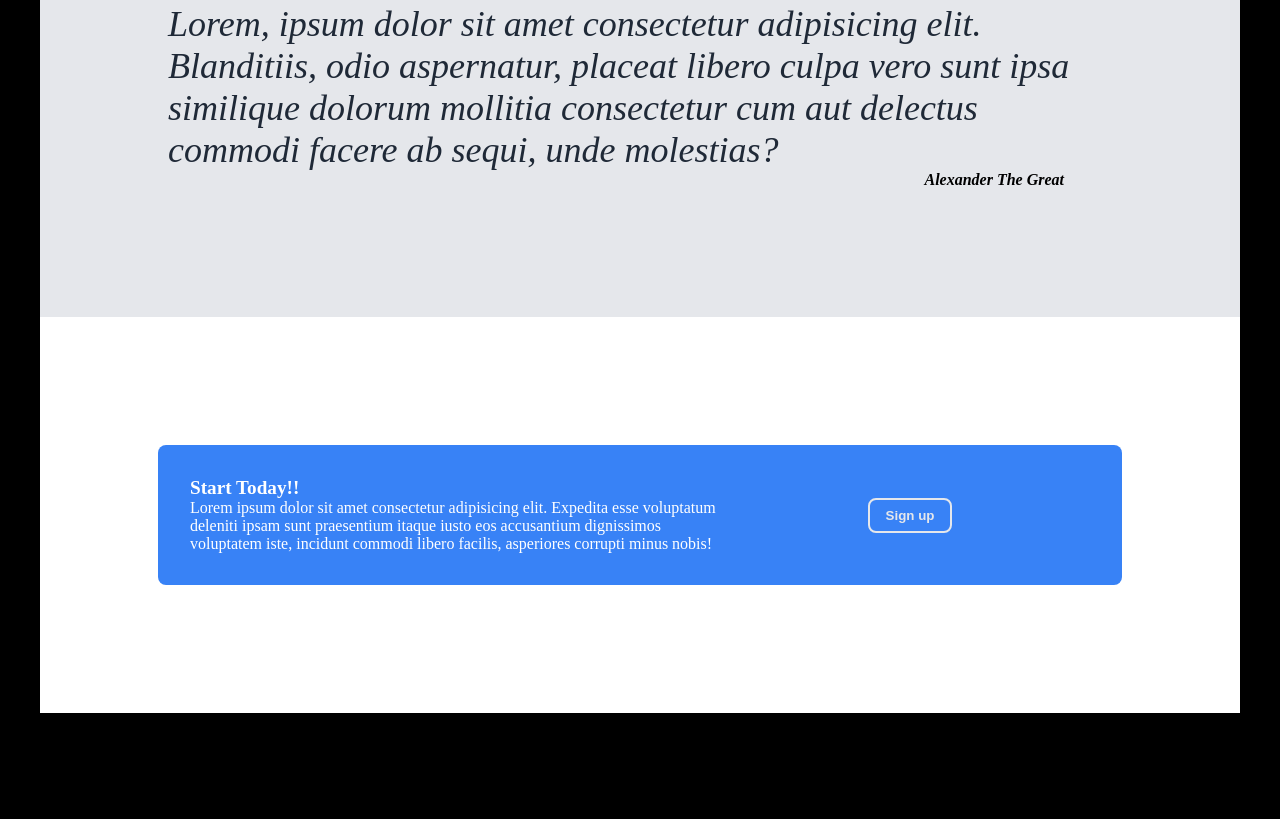
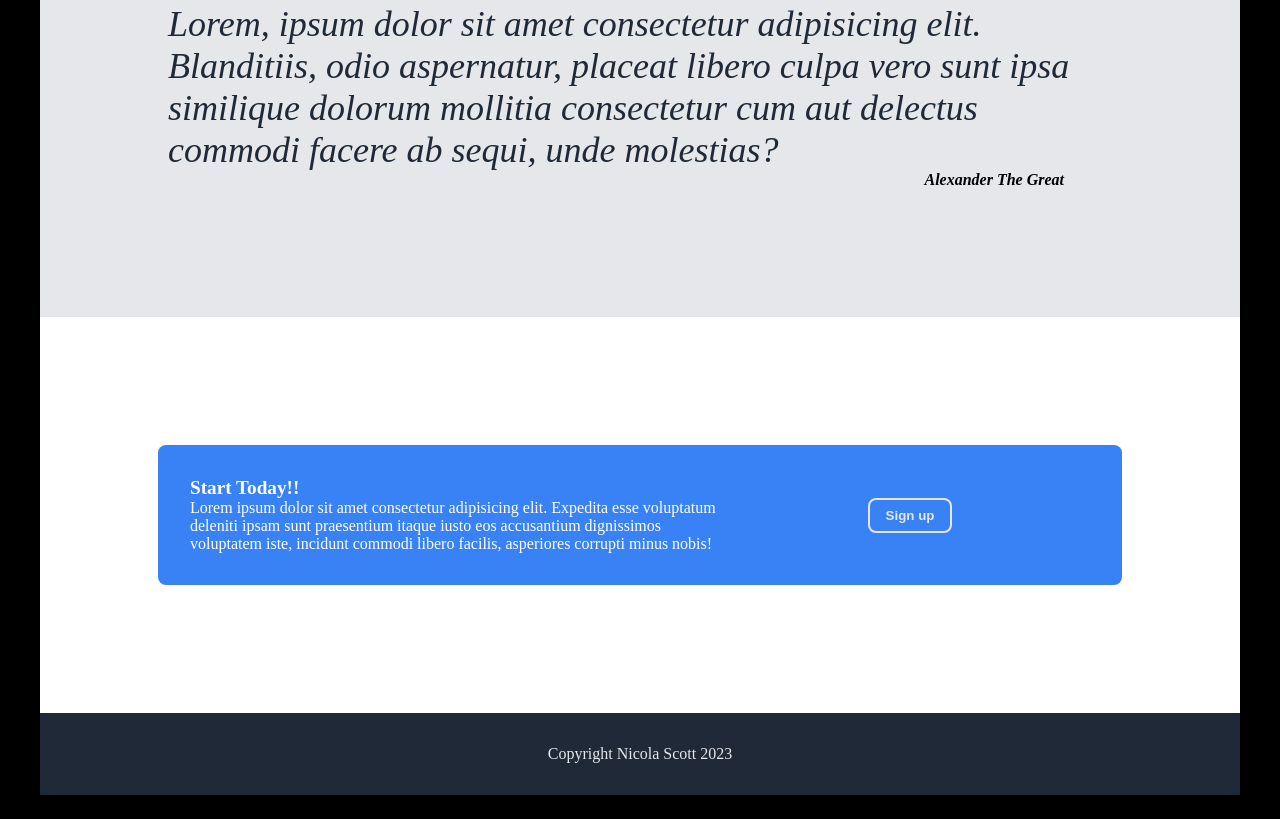
Before and after one commit to NScotty/Landing-page, a plain HTML site: page index.html in a window 1280 px wide. Shown: the part 1237-2056 px from the top of the page. Before the commit the page ends 1974 px from the top, so only its background shows below. Drawn offline with Linux system fonts and the light colour scheme.

Commit message:
add footer to page

```diff
--- a/assets/style.css
+++ b/assets/style.css
@@ -195,3 +195,14 @@ blockquote {
   border: 2px solid #e5e7eb;
   font-weight: bolder;
 }
+
+footer{
+  display: flex;
+  justify-content: center;
+  align-items: center;
+height: auto;
+background-color: #1f2937;
+color: #e5e7eb;
+padding-top: 2rem;
+padding-bottom: 2rem;
+}
--- a/index.html
+++ b/index.html
@@ -94,6 +94,8 @@
         </div>
         </div>
     </section>
+
+    <footer>Copyright Nicola Scott 2023</footer>
 </div>
 
 
```
